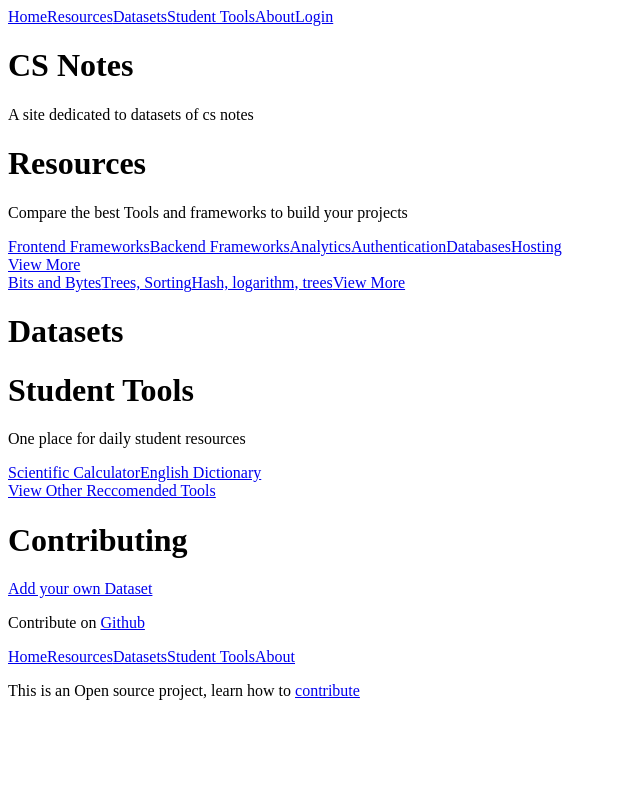
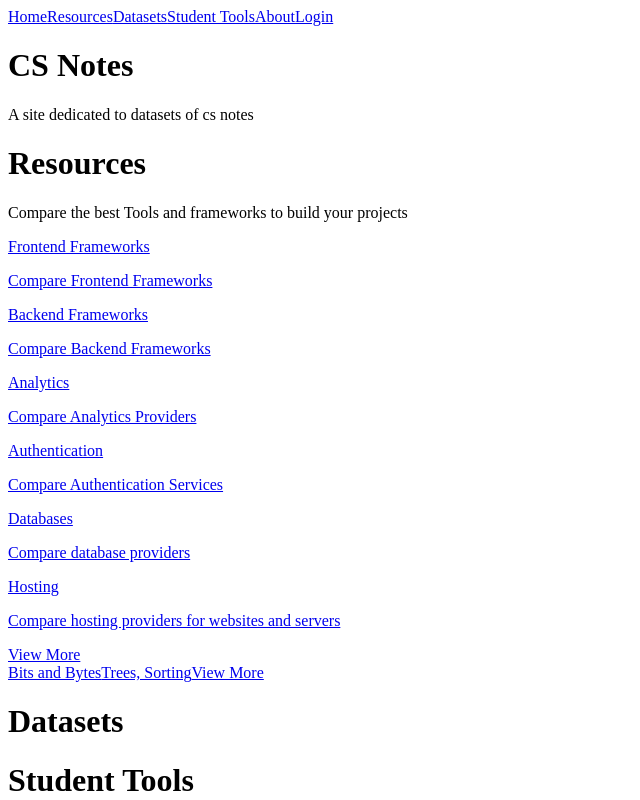
Before and after one commit to NikSchaefer/csnotes, a React app in the folder frontend/: page / in a window 1280 px wide. Shown: the top 800 px of the page, without its empty margins (0-640 px from the left). Built offline with nearby package versions, Linux system fonts and the light colour scheme; the HTML template or start-up script is replaced by a standard one.

Commit message:
Header Revamp, Tool revamp APi Routing

```diff
--- a/frontend/src/HeaderFooter/header.tsx
+++ b/frontend/src/HeaderFooter/header.tsx
@@ -8,7 +8,6 @@ export default function Header() {
             <Link to='/resources' className='header-link'>Resources</Link>
             <Link to='/dataset' className='header-link'>Datasets</Link>
             <Link to='/tools' className='header-link'>Student Tools</Link>
-
             <Link to='/about' className='header-link'>About</Link>
 
             <Link to='/login' className='header-link' id='header-login'>Login</Link>
--- /dev/null
+++ b/frontend/src/Resources/api.tsx
@@ -0,0 +1,9 @@
+import * as React from 'react'
+
+export default function Api() {
+    return (
+        <div className='page-div'>
+
+        </div>
+    )
+}
--- a/frontend/src/Resources/main.tsx
+++ b/frontend/src/Resources/main.tsx
@@ -1,38 +1,47 @@
 import * as React from 'react'
-import { Link } from 'react-router-dom'
-import { sets } from '../home'
-
-export const setOfResources: sets[] = [
+import { links } from '../student/main'
+export const setOfResources: links[] = [
     {
         title: 'Frontend Frameworks',
-        path: '/resources/frontend'
+        link: '/resources/frontend',
+        description: 'Compare Frontend Frameworks'
     },
     {
         title: 'Backend Frameworks',
-        path: '/resources/backend'
+        link: '/resources/backend',
+        description: 'Compare Backend Frameworks'
     },
     {
         title: 'Analytics',
-        path: '/resources/analytics'
+        link: '/resources/analytics',
+        description: 'Compare Analytics Providers'
     },
     {
         title: 'Authentication',
-        path: '/resources/auth'
+        link: '/resources/auth',
+        description: 'Compare Authentication Services'
     },
     {
         title: 'Databases',
-        path: '/resources/database'
+        link: '/resources/database',
+        description: 'Compare database providers'
     },
     {
         title: 'Hosting',
-        path: '/resources/hosting'
+        link: '/resources/hosting',
+        description: 'Compare hosting providers for websites and servers'
     },
 
 ]
-export function Options(props: { arr: sets[] }): any {
+export function Options(props: { arr: links[] }): any {
     let out = []
     for (let i = 0; i < props.arr.length; i++) {
-        out.push(<a key={props.arr[i].title} className='home-option' href={props.arr[i].path}>{props.arr[i].title}</a>)
+        out.push(
+            <a key={props.arr[i].title} className='tool-link-div' href={props.arr[i].link}>
+                <p className='tool-link-title'>{props.arr[i].title}</p>
+                <p>{props.arr[i].description}</p>
+            </a>
+        )
     }
     return out
 }
@@ -41,9 +50,8 @@ export default function Main() {
     return (
         <div className='resource-home'>
             <h1>Resources</h1>
-            <div className='home-option-div'>
+            <div className='links-list'>
                 <Options arr={setOfResources} />
-                <Link to='/about'>Contribute to the list</Link>
             </div>
         </div>
     )
--- a/frontend/src/home.tsx
+++ b/frontend/src/home.tsx
@@ -2,7 +2,7 @@ import * as React from "react";
 import { Link } from 'react-router-dom'
 import { listOfDatasets } from './datasets/main'
 import { ShowStudentTools, setOfTools } from './student/main'
-import { setOfResources } from './Resources/main'
+import { setOfResources, Options } from './Resources/main'
 
 export interface sets {
     title: string,
@@ -10,15 +10,8 @@ export interface sets {
 }
 function ShowDatasets(props: { array: sets[] }): any {
     let out: any[] = []
-    for (let i: number = 0; i < 3; i++) {
+    for (let i: number = 0; i < 2; i++) {
         out.push(<a key={props.array[i].title} className='dataset-link' href={`dataset/${props.array[i].path}`}>{props.array[i].title}</a>)
-    }
-    return out
-}
-function ResContent(props: { arr: sets[] }): any {
-    let out: any[] = []
-    for (let i: number = 0; i < props.arr.length; i++) {
-        out.push(<a href={`/resources/${props.arr[i].path}`} key={props.arr[i].title} className='home-res-link'>{props.arr[i].title}</a>)
     }
     return out
 }
@@ -33,7 +26,7 @@ export default function Home() {
                 <h1>Resources</h1>
                 <p>Compare the best Tools and frameworks to build your projects</p>
                 <div className='home-res-div'>
-                    <ResContent arr={setOfResources} />
+                    <Options arr={setOfResources} />
                 </div>
                 <Link to='/resources' className='dataset-view'>View More</Link>
             </div>
--- a/frontend/src/index.tsx
+++ b/frontend/src/index.tsx
@@ -20,6 +20,7 @@ import StudentTools from './student/main'
 import Dict from './student/dictonary'
 import Calc from './student/calc'
 
+import Api from './Resources/api'
 function Root() {
     return (
         <Router>
@@ -38,6 +39,8 @@ function Root() {
                 <Route exact path='/resources' component={ResourceMain} />
                 <Route path='/resources' component={Resoucre} />
 
+                <Route path='/api' component={Api} />
+
                 <Route path='/login' component={Login} />
                 <Route path='/signup' component={SignUp} />
 
--- a/frontend/src/student/main.tsx
+++ b/frontend/src/student/main.tsx
@@ -1,6 +1,6 @@
 import * as React from 'react'
 import { sets } from '../home'
-interface links {
+export interface links {
     title: string,
     description: string,
     link: string,
--- a/frontend/static/css/index.css
+++ b/frontend/static/css/index.css
@@ -7,7 +7,7 @@ html, body {
     -moz-osx-font-smoothing: grayscale;
     color: rgb(68, 68, 68);
     font-size: 20px;
-    background-color: rgb(250, 250, 250);
+    background-color: #f5f6fa;
 }
 
 ::selection {
@@ -74,9 +74,11 @@ footer>p>a:hover {
 }
 
 .header-link {
-    margin: 5px 10px;
-    font-size: 22px;
+    margin: 5px 5px;
+    font-size: 21px;
     position: relative;
+    border-right: #c8d0e696 solid 2px;
+    padding: 0 10px;
 }
 
 .header-link:before {
@@ -92,12 +94,13 @@ footer>p>a:hover {
 }
 
 .header-link:hover:before {
-    width: 100%;
+    width: 83%;
     visibility: visible;
 }
 
 #header-login {
     margin-left: auto;
+    border-right: none;
 }
 
 .button {
@@ -313,35 +316,13 @@ h1 {
 /* Resources */
 
 .resource-home {
-    padding: 200px;
-}
-
-.home-option-div {
-    display: flex;
-    flex-direction: column;
-    width: 300px;
-    margin: auto;
-    font-size: 25px;
-}
-
-.home-option {
-    color: rgb(73, 73, 73);
-    padding: 20px;
-    margin: 20px 0;
-    border-bottom: solid var(--blue) 1px;
-    transition: all ease-in-out 0.2s;
-}
-
-.home-option:hover {
-    color: var(--blue)
+    padding: 200px 0;
 }
 
 .home-res-div {
     display: flex;
     flex-wrap: wrap;
-    max-width: 800px;
     justify-content: center;
-    margin: 40px auto;
 }
 
 .home-res-link {
@@ -412,32 +393,34 @@ h2 {
 
 .links-list {
     width: 100%;
+    display: flex;
+    justify-content: center;
+    flex-wrap: wrap;
+    margin: auto;
+    max-width: 1600px;
 }
 
 .tool-link-div {
-    box-shadow: 0 0 10px rgba(0, 0, 0, 0.356);
-    display: flex;
-    margin: 20px auto;
-    padding: 5px 20px;
-    border-radius: 40px;
-    justify-content: space-between;
-    align-items: center;
-    width: 100%;
-    max-width: 600px;
+    text-align: left;
+    background-color: white;
+    box-shadow: 0 8px 5px 5px rgba(0, 0, 0, 0.356);
+    margin: 20px 20px;
+    padding: 15px 50px;
+    border-radius: 20px;
+    width: 300px;
     font-size: 18px;
-    background-color: var(--blue);
-    transition: all ease-in-out 0.3s;
-    color: white;
+    transition: all ease-in-out 0.1s;
     transform: scale(0.9);
 }
 
 .tool-link-div:hover {
     cursor: pointer;
-    background-color: var(--dark-blue);
+    background-color: rgb(247, 247, 247);
 }
 
 .tool-link-title {
     font-size: 23px;
+    color: var(--blue)
 }
 
 .calc-iframe {
```
Also changed, not shown: frontend/static/frontend/main.js, frontend/static/images/Icons/api.svg (added), frontend/static/images/Icons/server.svg (added).
